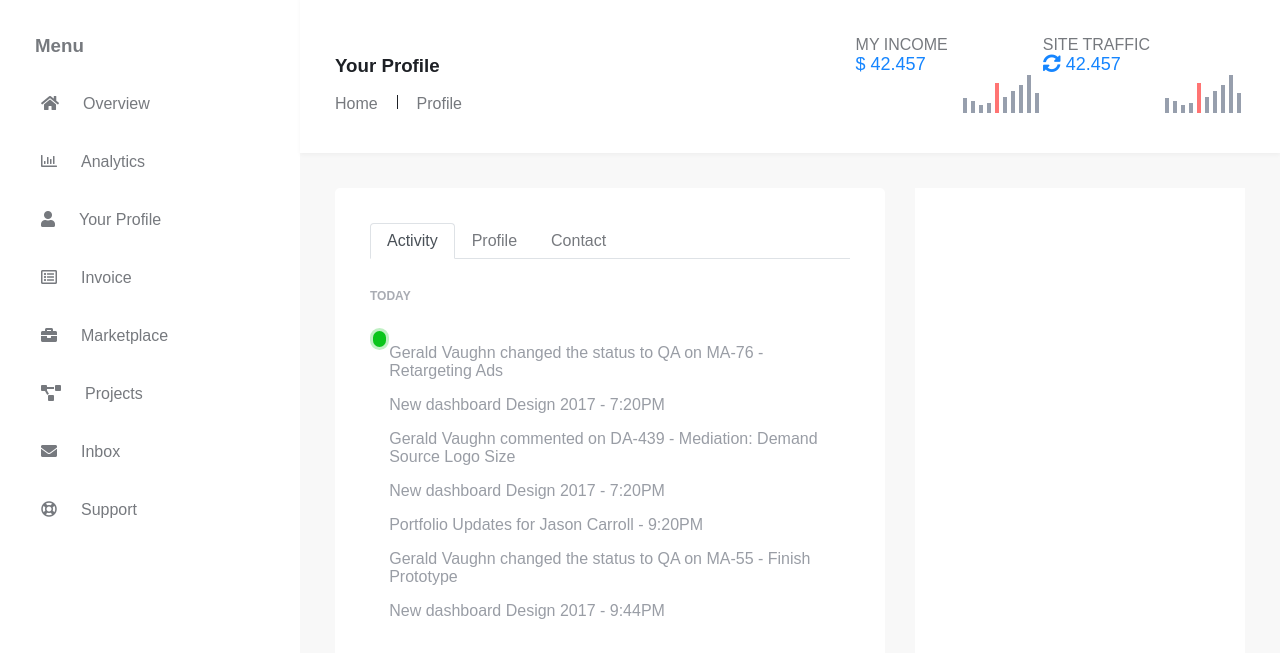
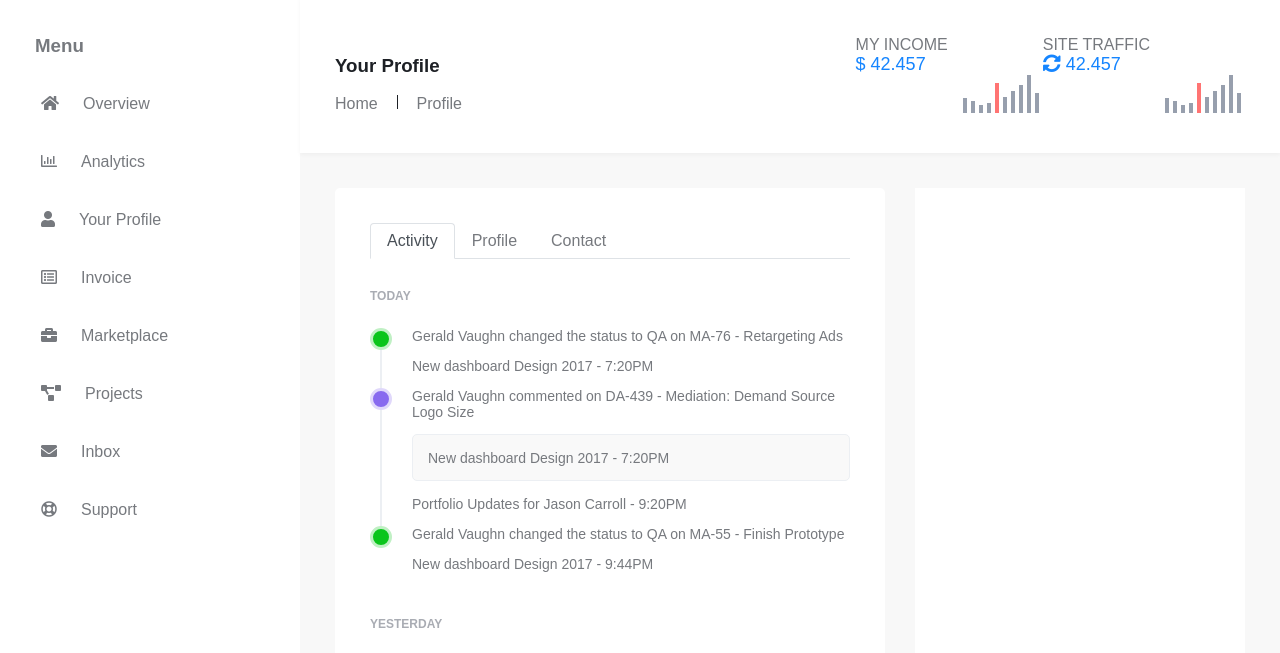
Before and after one commit to annashevchuk/Dashboard, a website: page app/index.html in a window 1280 px wide. Shown: the part 94-747 px from the top of the page. Drawn offline with nearby package versions, Linux system fonts and the light colour scheme; files that its build step writes are made by us from their sources.

Commit message:
some style

```diff
--- a/app/index.html
+++ b/app/index.html
@@ -150,38 +150,52 @@
 						  <div class="tab-pane fade show active" id="home" role="tabpanel" aria-labelledby="home-tab">
 								<div class="section today">
 									<h5 class="title-story">TODAY</h5>
-									<div class="today__items">
+
+									  <div class="today__text-list">
+									  	<div class="today__list-item">
 									  		<div class="today__signal">
 
 									 			</div>
-									  <div class="today__text-list">
-									  	<div class="text-list-item ">
+									 			<div class="text-content">
 											  	<p>Gerald Vaughn changed the status to QA on MA-76 - Retargeting Ads</p>
 											  	<p>New dashboard Design 2017 - 7:20PM</p>
 											  </div>
-									  	<div class="text-list-item ">
+									  	</div>
+									  	<div class="today__list-item">
+									  		<div class="today__signal signal_blue">
+
+									 			</div>
+									 			<div class="text-content">
 										  		<p>Gerald Vaughn commented on DA-439 - Mediation: Demand Source Logo Size</p>
 											  	<div class="text-block">
 											  		<p>New dashboard Design 2017 - 7:20PM</p>
 											 	  </div>
 											 	  <p>Portfolio Updates for Jason Carroll - 9:20PM</p>
 											 	</div>
-									  	<div class="text-list-item ">
+									  	</div>
+									  	<div class="today__list-item">
+									  		<div class="today__signal signal-last">
+
+									 			</div>
+									 			<div class="text-content">
 											  	<p>Gerald Vaughn changed the status to QA on MA-55 - Finish Prototype</p>
 											  	<p>New dashboard Design 2017 - 9:44PM</p>
 											  </div>
+									  	</div>
 
 									  </div>
-									</div><!--end today-items-->
+
 								</div><!--end today-->
+
 								<div class="section yesterday">
 									<h5 class="title-story">YESTERDAY</h5>
-									<div class="yesterday__items">
+
+									  <div class="yesterday__text-list">
+									  	<div class="text-list-item">
 									  		<div class="yesterday__signal">
 
 									  		</div>
-									  <div class="yesterday__text-list">
-									  	<div class="text-list-item ">
+									  		<div class="text-content">
 										  		<p>Gerald Vaughn attached 6 files to 9054 - Find good stocks for our Instagram channel</p>
 												  	<div class="text-list-item__photo">
 												  		<a href="#"><img src="img/story-img.png" alt="img"></a>
@@ -201,8 +215,8 @@
 												  	<div class="text-list-item__photo">
 												  		<a href="#"><img src="img/story-img.png" alt="img"></a>
 												  	</div>
-
 										  			<p>Marketing Templates & Strategy - 6:43PM</p>
+										  	</div>
 									  	</div>
 									  	<div class="text-list-item ">
 										  	<p>Gerald Vaughn commented on 9054 - Find good stocks for our Instagram channel</p>
@@ -213,7 +227,6 @@
 									  	</div>
 
 									  </div><!--end yesterday list-->
-									</div><!--end yesterday items-->
 								</div><!--end yesterday-->
 								<div class="section section-later">
 									<h5 class="title-story">14 FEBRUARY</h5>
--- a/app/sass/assets/_main-content.scss
+++ b/app/sass/assets/_main-content.scss
@@ -13,23 +13,68 @@
 }
 
 .today {
-
-	&__items {
-		display: flex;
-
-	}
-
 	&__signal {
-		width: 16px;
+		min-width: 16px;
 		height: 16px;
 		border-radius: 50px;
 		border: 3px solid $greenBorder;
 		background-color: $green;
 
+		&:after {
+			content: "";
+			width: 2px;
+			height: 60px;
+			background-color: #eceff3;
+			display: block;
+			position: absolute;
+			left: 10px;
+			right: 0;
+			top: 22px;
+		}
 	}
 
 	&__text-list {
 
 	}
 
+	&__list-item {
+		display: flex;
+		position: relative;
+		 .text-content {
+		 		padding-left: 20px;
+		 		margin-bottom: 15px;
+		 		p {
+		 			color: #76797e;
+		 			font-size: 14px;
+		 			margin-top: 0;
+		 		}
+		 }
+	}
 }
+
+		 .signal_blue {
+			border: 3px solid $blueBorder;
+			background-color: $blue;
+				&:after {
+					height: 120px;
+				}
+		}
+
+		.signal-last {
+				&:after {
+					height: 0;
+				}
+		}
+	}
+
+.text-block {
+	padding: 15px 20px 0 15px;
+	border: 1px solid #eceff3;
+	border-radius: 5px;
+	background-color: #f9f9f9;
+	color: $fontColor;
+	margin-bottom: 15px;
+}
+
+
+}
--- a/app/sass/assets/_vars.scss
+++ b/app/sass/assets/_vars.scss
@@ -7,3 +7,5 @@ $lggrey: #9a9fa7;
 $darcktextColor:#1d2025;
 $greenBorder: #c0f0c4;
 $green: #0ac51b;
+$blueBorder: #e0d8fb;
+$blue: #886aef;
```
Also changed, not shown: app/css/main.css. Lines whose indentation alone changed are shown as unchanged.
